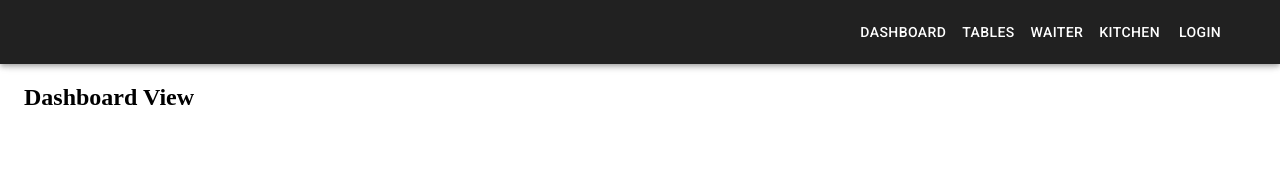
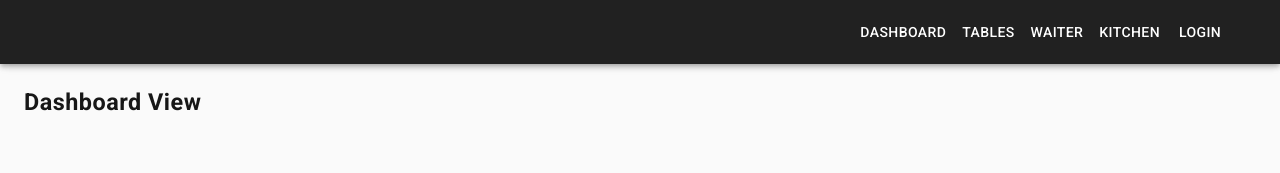
Before and after one commit to mariPab/Pizzeria-portal, a React (Create React App) app: page / in a window 1280 px wide. Shown: the top 173 px of the page. Built offline with nearby package versions, Linux system fonts and the light colour scheme.

Commit message:
Define scss variables and style for body

```diff
--- a/src/styles/global.scss
+++ b/src/styles/global.scss
@@ -1,5 +1,17 @@
 @import './normalize.scss';
+@import './settings.scss';
 
 *, *::before, *::after {
  box-sizing: border-box;
 }
+
+body {
+  margin: 0;
+  padding: 0;
+  background: $color-light;
+  font-family: $font-standard;
+  font-size: ($base-size * 1.3);
+  line-height: 1.7;
+  color: $color-dark;
+  letter-spacing: 0.5px;
+}
--- a/src/styles/settings.scss
+++ b/src/styles/settings.scss
@@ -1 +1,8 @@
 $base-size: 12px;
+
+$font-standard: 'Roboto', sans-serif;
+
+$color-light: #fafafa;
+$color-background: #4d4d4d;
+$color-dark: #171717;
+$color-decorator: #ff1744;
```
